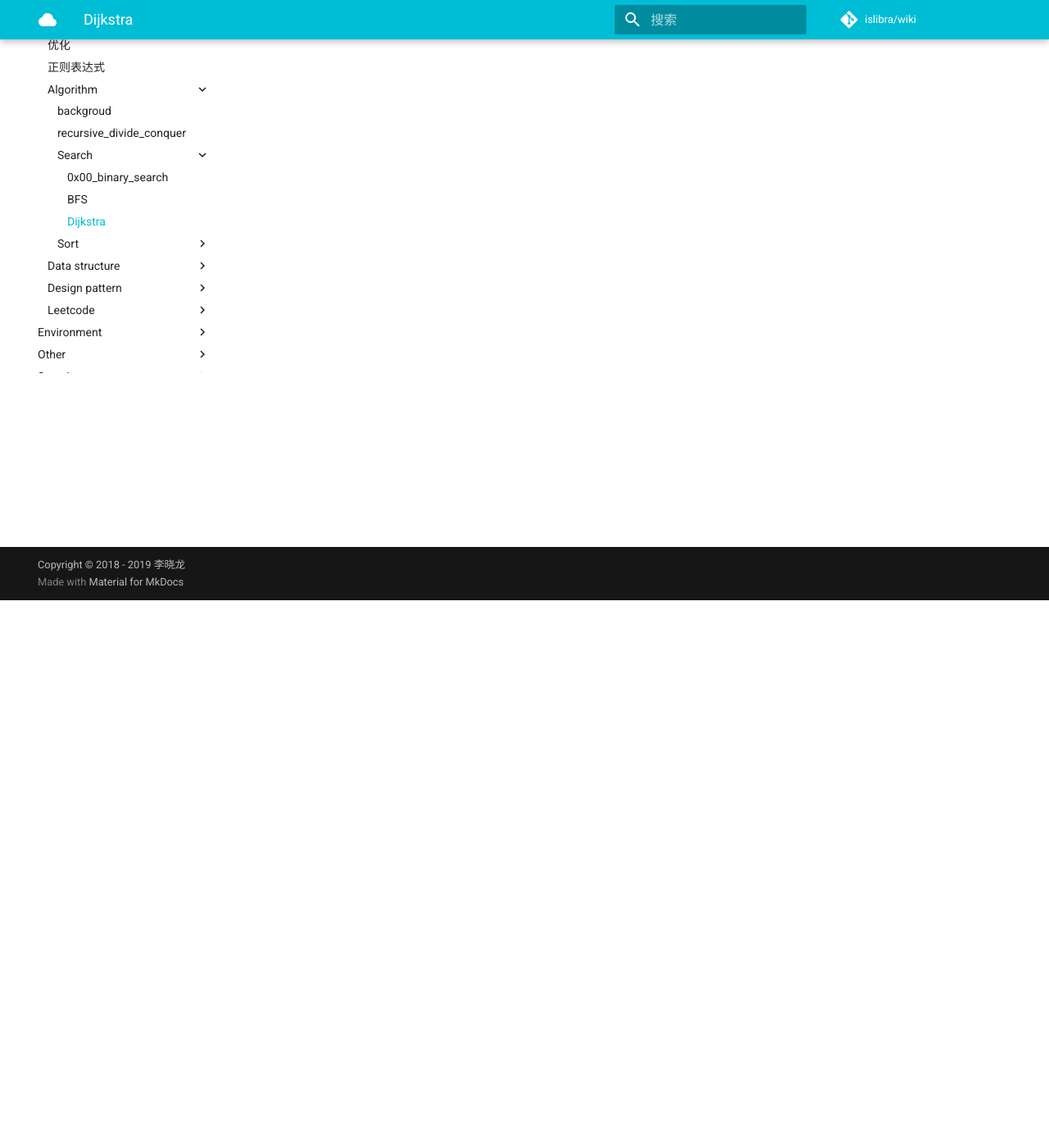
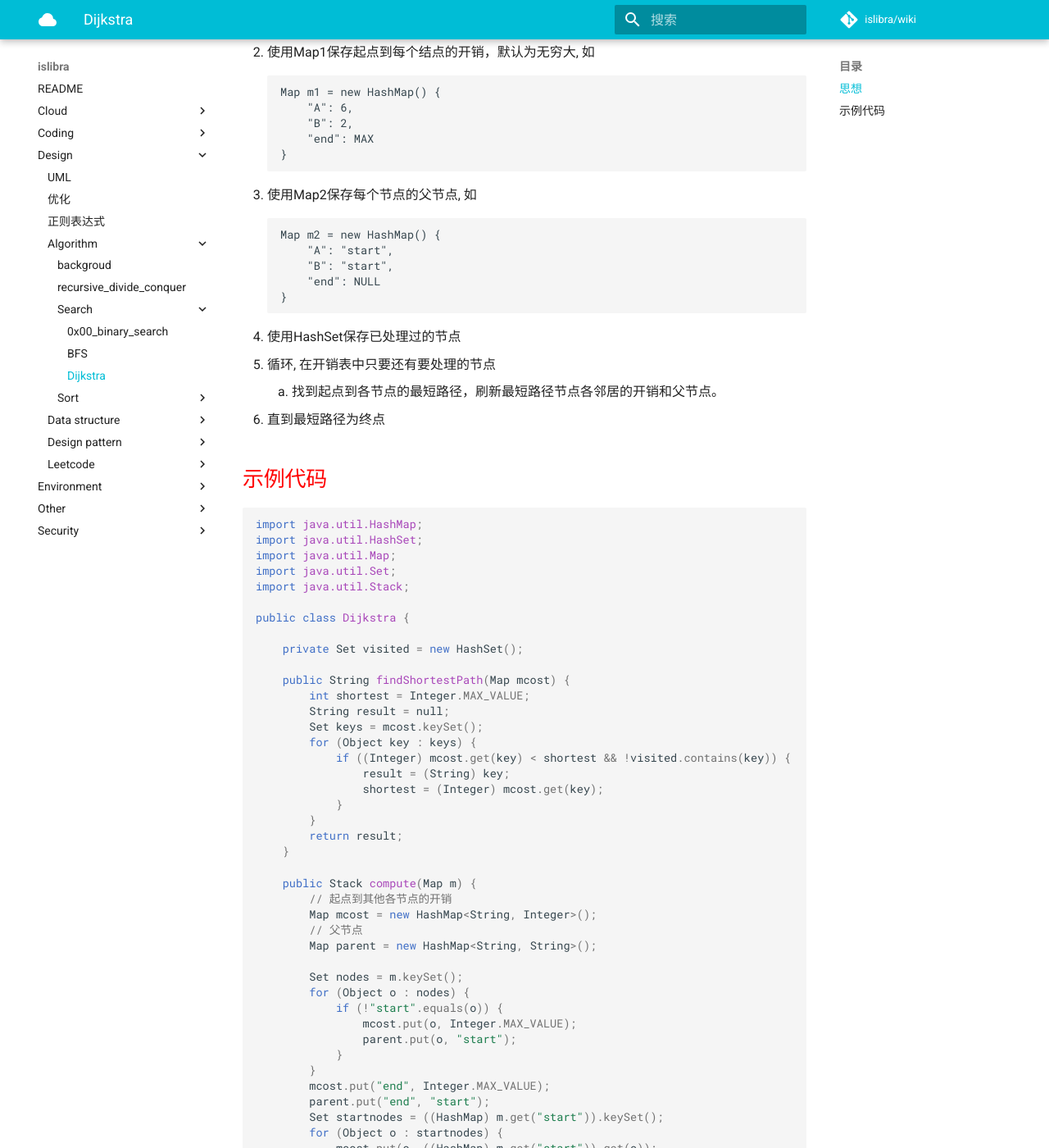
Before and after one commit to islibra/wiki, an MkDocs documentation site: the page built from docs/design/algorithm/search/Dijkstra.md, in a window 1280 px wide and 1400 px high, scrolled down 668 px. Shown: the whole window at 82% size. Built offline with MkDocs 1.6.1 and Material for MkDocs 9.7.7, drawn with Linux system fonts in a browser that asks for light colours; comment, search, counter and statistics services are not loaded; some of the changed text lies outside the part shown.

Commit message:
Update Dijkstra.md

````diff
--- a/docs/design/algorithm/search/Dijkstra.md
+++ b/docs/design/algorithm/search/Dijkstra.md
@@ -1,13 +1,147 @@
 # Dijkstra
 
 !!! abstract "寻找 **有向带权图** 的最短路径, **最短时间**"
-    > **环** 导致Dijkstra算法不管用
+    - 不适用于带 **环** 图
+    - 不适用于 **负权** 图
 
 ## 思想
 
-1. 使用二维散列表保存图中各节点的邻居和权重
-1. 使用Map1保存起点到每个结点的开销，默认为无穷大。
-1. 使用Map2保存每个节点的父节点。
-1. 循环
+1. 使用二维散列表保存图中各节点的邻居和权重, 如
+
+    ```
+    Map m = HashMap() {
+        "start": {
+            "A": 6,
+            "B": 2
+        },
+        "A": {
+            "end": 1
+        },
+        "B": {
+            "A": 3,
+            "end": 5
+        }
+    }
+    ```
+
+1. 使用Map1保存起点到每个结点的开销，默认为无穷大, 如
+
+    ```
+    Map m1 = new HashMap() {
+        "A": 6,
+        "B": 2,
+        "end": MAX
+    }
+    ```
+
+1. 使用Map2保存每个节点的父节点, 如
+
+    ```
+    Map m2 = new HashMap() {
+        "A": "start",
+        "B": "start",
+        "end": NULL
+    }
+    ```
+
+1. 使用HashSet保存已处理过的节点
+1. 循环, 在开销表中只要还有要处理的节点
     1. 找到起点到各节点的最短路径，刷新最短路径节点各邻居的开销和父节点。
 1. 直到最短路径为终点
+
+## 示例代码
+
+```java
+import java.util.HashMap;
+import java.util.HashSet;
+import java.util.Map;
+import java.util.Set;
+import java.util.Stack;
+
+public class Dijkstra {
+
+    private Set visited = new HashSet();
+
+    public String findShortestPath(Map mcost) {
+        int shortest = Integer.MAX_VALUE;
+        String result = null;
+        Set keys = mcost.keySet();
+        for (Object key : keys) {
+            if ((Integer) mcost.get(key) < shortest && !visited.contains(key)) {
+                result = (String) key;
+                shortest = (Integer) mcost.get(key);
+            }
+        }
+        return result;
+    }
+
+    public Stack compute(Map m) {
+        // 起点到其他各节点的开销
+        Map mcost = new HashMap<String, Integer>();
+        // 父节点
+        Map parent = new HashMap<String, String>();
+
+        Set nodes = m.keySet();
+        for (Object o : nodes) {
+            if (!"start".equals(o)) {
+                mcost.put(o, Integer.MAX_VALUE);
+                parent.put(o, "start");
+            }
+        }
+        mcost.put("end", Integer.MAX_VALUE);
+        parent.put("end", "start");
+        Set startnodes = ((HashMap) m.get("start")).keySet();
+        for (Object o : startnodes) {
+            mcost.put(o, ((HashMap) m.get("start")).get(o));
+        }
+
+        // 在开销表中找到最短路径
+        String key = findShortestPath(mcost);
+        while (null != key && !"end".equals(key)) {
+            // 更新其所有邻居及父节点
+            Map mm = (HashMap) m.get(key);
+            Set ss = mm.keySet();
+            for (Object o : ss) {
+                int newcost = (int) mcost.get(key) + (int) mm.get(o);
+                if (newcost < (int) mcost.get(o)) {
+                    mcost.put(o, newcost);
+                    parent.put(o, key);
+                }
+            }
+            visited.add(key);
+            key = findShortestPath(mcost);
+        }
+
+        Stack stack = new Stack();
+        String p = (String) parent.get("end");
+        while (!"start".equals(p)) {
+            stack.push(p);
+            p = (String) parent.get(p);
+        }
+        System.out.println(mcost.get("end"));
+        return stack;
+    }
+
+    public static void main(String[] args) {
+        // 有向无权图
+        Map mstart = new HashMap<String, Integer>();
+        mstart.put("A", 6);
+        mstart.put("B", 2);
+        Map ma = new HashMap<String, Integer>();
+        ma.put("end", 1);
+        Map mb = new HashMap<String, Integer>();
+        mb.put("A", 3);
+        mb.put("end", 5);
+        Map m = new HashMap<String, Map>();
+        m.put("start", mstart);
+        m.put("A", ma);
+        m.put("B", mb);
+
+        Dijkstra d = new Dijkstra();
+        Stack s = d.compute(m);
+        while (!s.empty()) {
+            System.out.println(s.pop());
+        }
+    }
+}
+```
````
